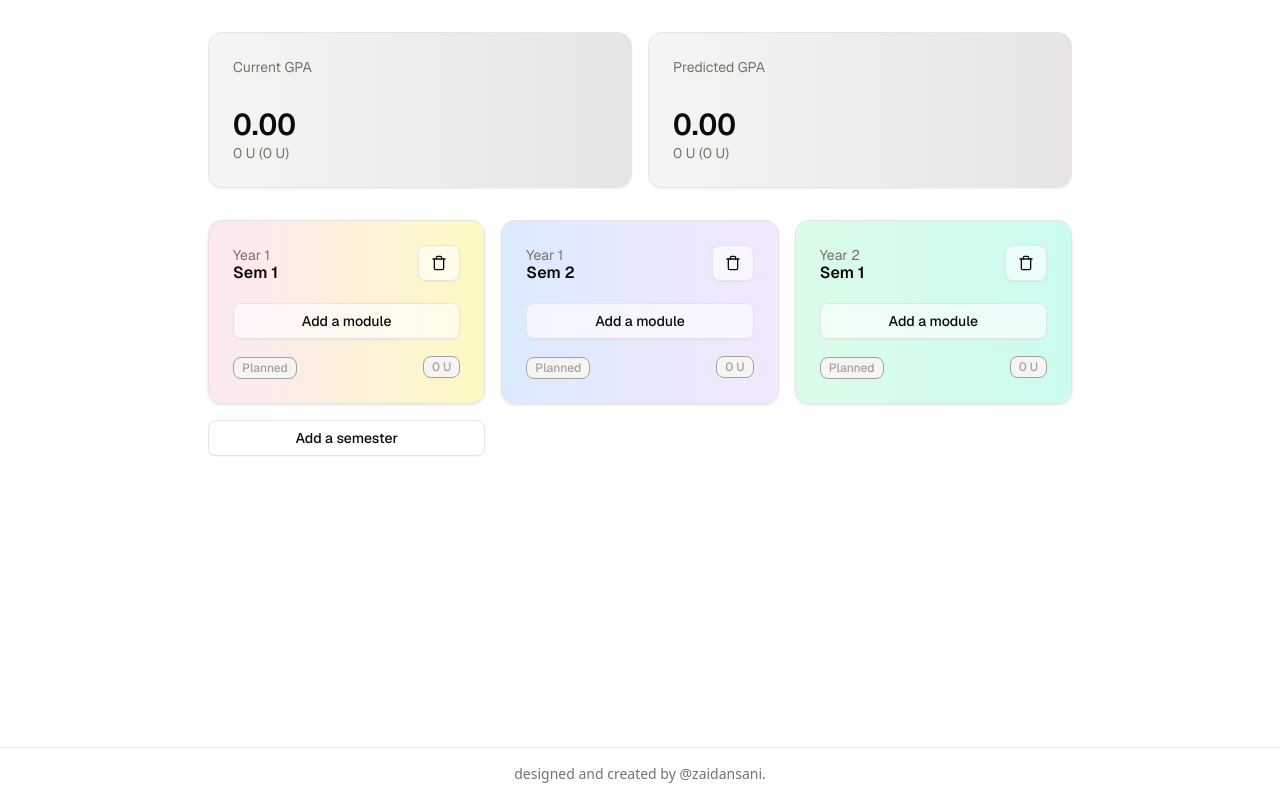
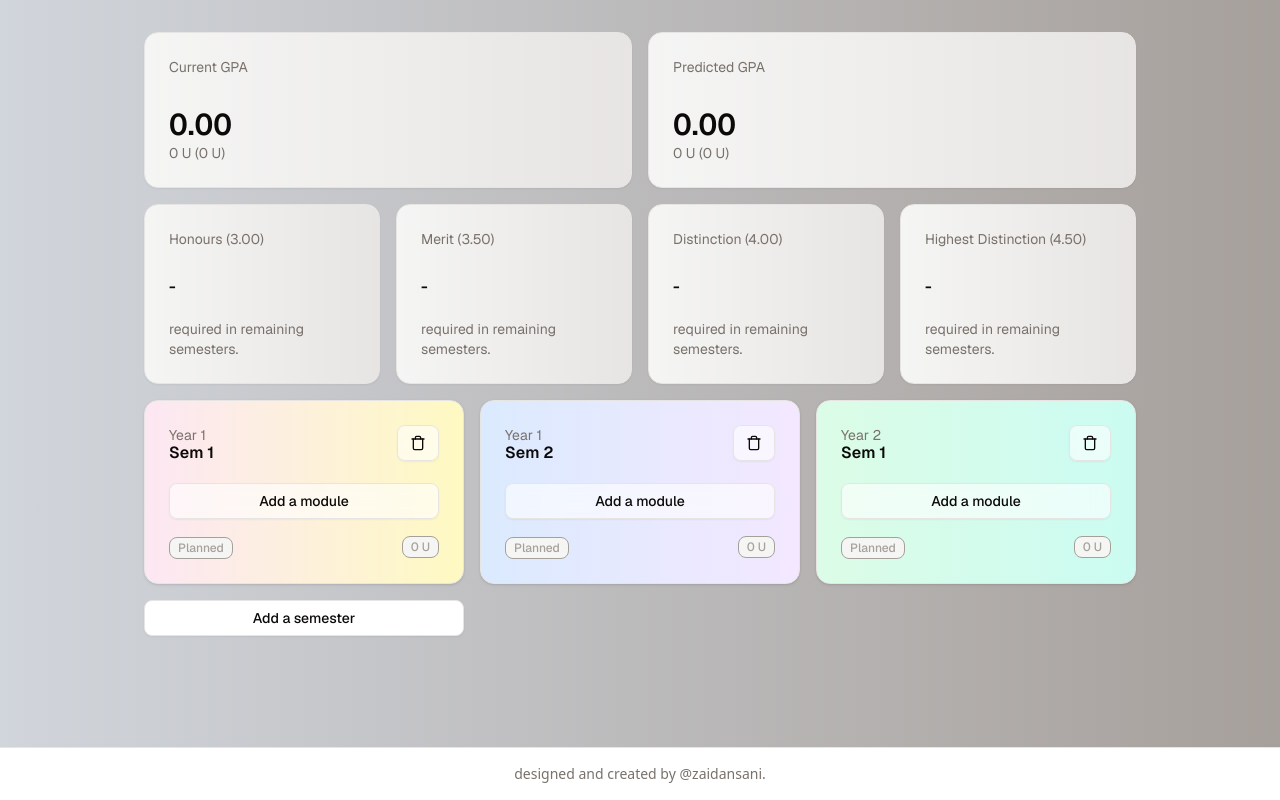
Before and after one commit to zaidansani/modplan, a Next.js app: page /modplan/ in a window 1280 px wide. Built offline with nearby package versions, Linux system fonts and the light colour scheme.

Commit message:
Add honours targeting

```diff
--- a/src/app/components/Modplan.jsx
+++ b/src/app/components/Modplan.jsx
@@ -12,7 +12,7 @@ const Modplan = () => {
     const colorMap = getTagColorMap();
 
     return (
-        <div className="space-y-8">
+        <div className="space-y-4">
             <SummaryStatistics/>
             <div className="grid grid-cols-1 md:grid-cols-2 lg:grid-cols-3 gap-4">
                 {Object.entries(Object.entries(data.semesters)
--- a/src/app/components/SummaryStatistics.jsx
+++ b/src/app/components/SummaryStatistics.jsx
@@ -5,6 +5,7 @@ import {Card, CardContent, CardDescription, CardFooter, CardHeader, CardTitle,}
 import keyValues from "public/key_values.json"
 import {defaultColor} from "@/app/utils/colors";
 import TagStats from "@/app/components/summary/TagStats";
+import HonoursTarget from "@/app/components/summary/HonoursTarget";
 
 function checkModCompleted(mod, semesterData) {
     const currentSemester = new Set(mod.semester);
@@ -53,6 +54,7 @@ const SummaryStatistics = () => {
     const {data} = useModplan();
 
     return (
+        <div>
             <div className="w-full grid grid-cols-1 md:grid-cols-2 gap-4">
                 <Card className={`shadow-xs from-primary/5 to-card ${defaultColor}`}>
                     <CardHeader>
@@ -88,6 +90,12 @@ const SummaryStatistics = () => {
                     </CardContent>
                 </Card>
                 <TagStats additionalClassName={'col-span-2'}/>
+                <HonoursTarget
+                    currentGPA={calculateGPA(data, false)}
+                    targetUnits={getTotalGradedUnits(getRelevantMods(data, true))}
+                    currentUnits={getTotalGradedUnits(getRelevantMods(data, false))}
+                />
+            </div>
         </div>
     );
 };
--- /dev/null
+++ b/src/app/components/summary/HonoursTarget.jsx
@@ -0,0 +1,41 @@
+import TargetCard from "@/app/components/summary/TargetCard";
+
+const HonoursTarget = ({currentUnits, targetUnits, currentGPA}) => {
+
+    const classifications = [
+        {
+            "title": "Honours",
+            "gpa": 3.0
+        },
+        {
+            "title": "Merit",
+            "gpa": 3.5
+        },
+        {
+            "title": "Distinction",
+            "gpa": 4.0
+        },
+        {
+            "title": "Highest Distinction",
+            "gpa": 4.5
+        }
+    ]
+
+    console.log(currentUnits, targetUnits, currentGPA)
+    return(
+        <div className="w-full h-full grid grid-cols-4 md:grid-cols-4 gap-4 col-span-2">
+            {classifications.map(c =>
+                <TargetCard
+                    currentUnits={currentUnits}
+                    targetUnits={targetUnits}
+                    currentGPA={currentGPA}
+                    targetGPA={c.gpa}
+                    title={c.title}
+                    key={c.title}
+                />
+            )}
+        </div>
+    )
+}
+
+export default HonoursTarget;
--- /dev/null
+++ b/src/app/components/summary/TargetCard.jsx
@@ -0,0 +1,52 @@
+import {Card, CardContent, CardDescription, CardFooter, CardHeader, CardTitle} from "@/components/ui/card";
+import {defaultColor} from "@/app/utils/colors";
+import {useEffect, useState} from "react";
+
+const TargetCard = ({currentUnits, targetUnits, currentGPA, targetGPA, title}) => {
+
+    const [gpa, setGPA] = useState(0)
+
+    useEffect(() => {
+        let target;
+
+        if (targetUnits > currentUnits && targetUnits !== 0 && currentUnits !== 0) {
+            target = (targetGPA * targetUnits - currentUnits * currentGPA)/(targetUnits - currentUnits)
+
+            if (target < 0) {
+                target = "Attained"
+            }
+        } else {
+            target = "-"
+        }
+
+        setGPA(target.toLocaleString(0, {
+            maximumFractionDigits: 2,
+            minimumFractionDigits: 2
+        }));
+    }, [targetUnits, currentUnits, currentGPA, targetGPA]);
+
+    return (
+        <Card className={`shadow-xs from-primary/5 to-card flex flex-col min-h-full ${defaultColor}`}>
+            <CardHeader>
+                <CardDescription>
+                    {title} ({targetGPA.toLocaleString(0, {
+                    maximumFractionDigits: 2,
+                    minimumFractionDigits: 2})})
+                </CardDescription>
+            </CardHeader>
+            <CardContent className="flex-1">
+                <CardTitle>
+                    {gpa}
+                </CardTitle>
+            </CardContent>
+            <CardFooter>
+                <CardDescription>
+                    required in remaining semesters.
+                </CardDescription>
+            </CardFooter>
+        </Card>
+
+    )
+}
+
+export default TargetCard;
--- a/src/app/contexts/ModplanContext.jsx
+++ b/src/app/contexts/ModplanContext.jsx
@@ -179,6 +179,27 @@ export const ModplanProvider = ({ children }) => {
         return colorMap;
     };
 
+    const encodeModplan = (modplan) => encodeURIComponent(JSON.stringify(modplan));
+
+    const decodeModplan = (encoded) => {
+        try {
+            return JSON.parse(decodeURIComponent(encoded));
+        } catch (error) {
+            console.error('Failed to decode params:', error);
+            return null;
+        }
+    }
+
+    const getSeniority = (current) => {
+        const semestersCompleted = data.semesters.filter(
+            s => s.year < current.year || s.year === current.year && s.semester === current.semester
+        )
+
+        const units = semestersCompleted
+            .map(s => Object.entries(data.modules))
+            .filter(m => m.semester.includes(m))
+            .map(m => m.units / m.semester.length)
+    }
     return (
         <ModplanContext.Provider value={{
             data,
@@ -189,7 +210,9 @@ export const ModplanProvider = ({ children }) => {
             addModule,
             removeModule,
             getAllTags,
-            getTagColorMap
+            getTagColorMap,
+            encodeModplan,
+            decodeModplan
         }}>
             {children}
         </ModplanContext.Provider>
--- a/src/app/layout.js
+++ b/src/app/layout.js
@@ -20,8 +20,9 @@ export const metadata = {
 export default function RootLayout({ children }) {
     return (
         <html lang="en">
-        <body className={`${geistSans.variable} ${geistMono.variable} antialiased min-h-screen grid grid-rows-[1fr_auto]`}>
-        <main className="container mx-auto max-w-4xl px-4 py-8 w-full flex flex-col gap-8"> {/* Added flex and gap here */}
+        <body className={`${geistSans.variable} ${geistMono.variable} antialiased min-h-screen grid grid-rows-[1fr_auto]
+        bg-linear-to-l from-stone-400 to-gray-300`}>
+            <main className="container mx-auto max-w-8/10 px-4 py-8 w-full flex flex-col gap-8">
                 <ModplanProvider>
                     {children}
                 </ModplanProvider>
```
Also changed, not shown: src/app/components/summary/Seniority.jsx (added, +8 -0 lines). Lines whose indentation alone changed are shown as unchanged.
